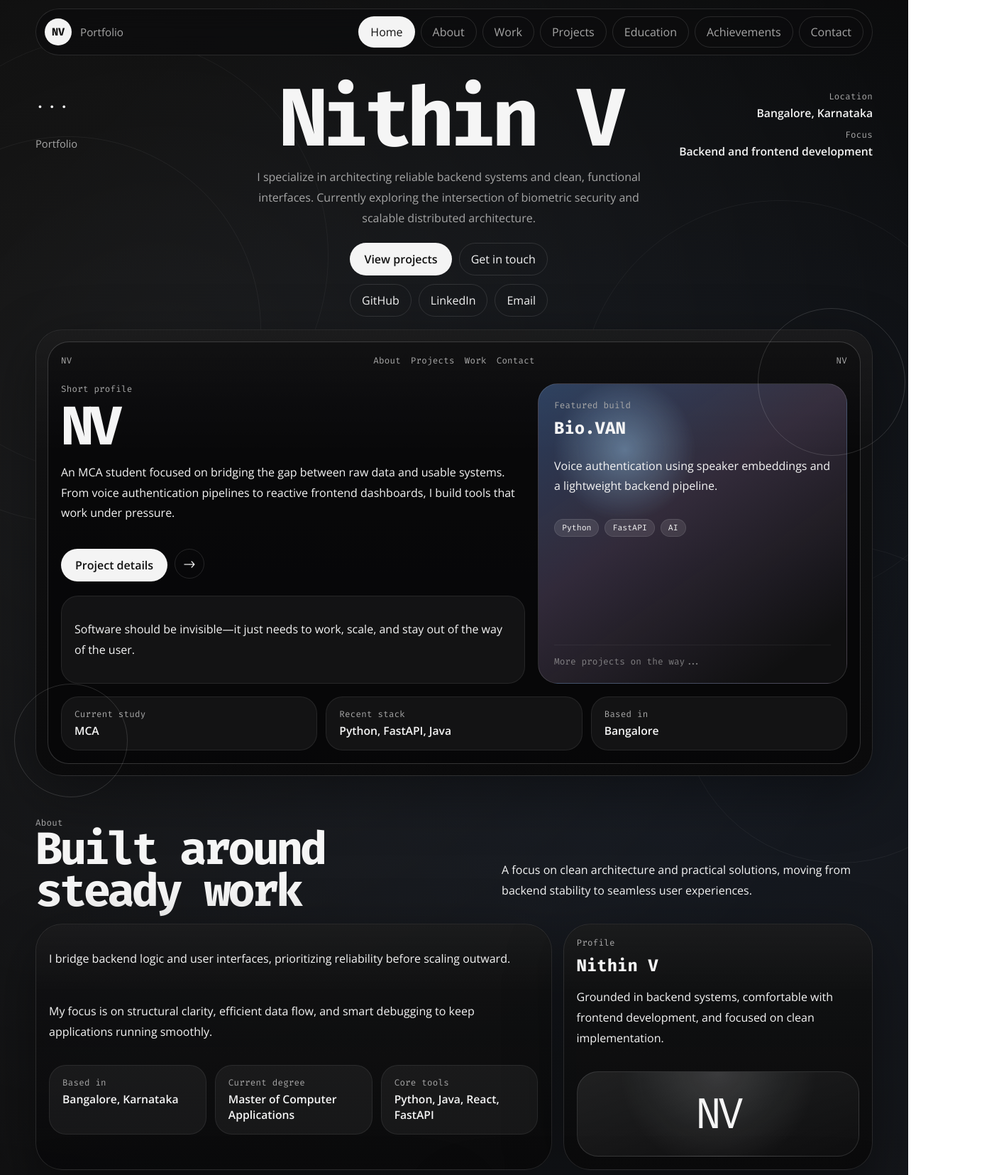
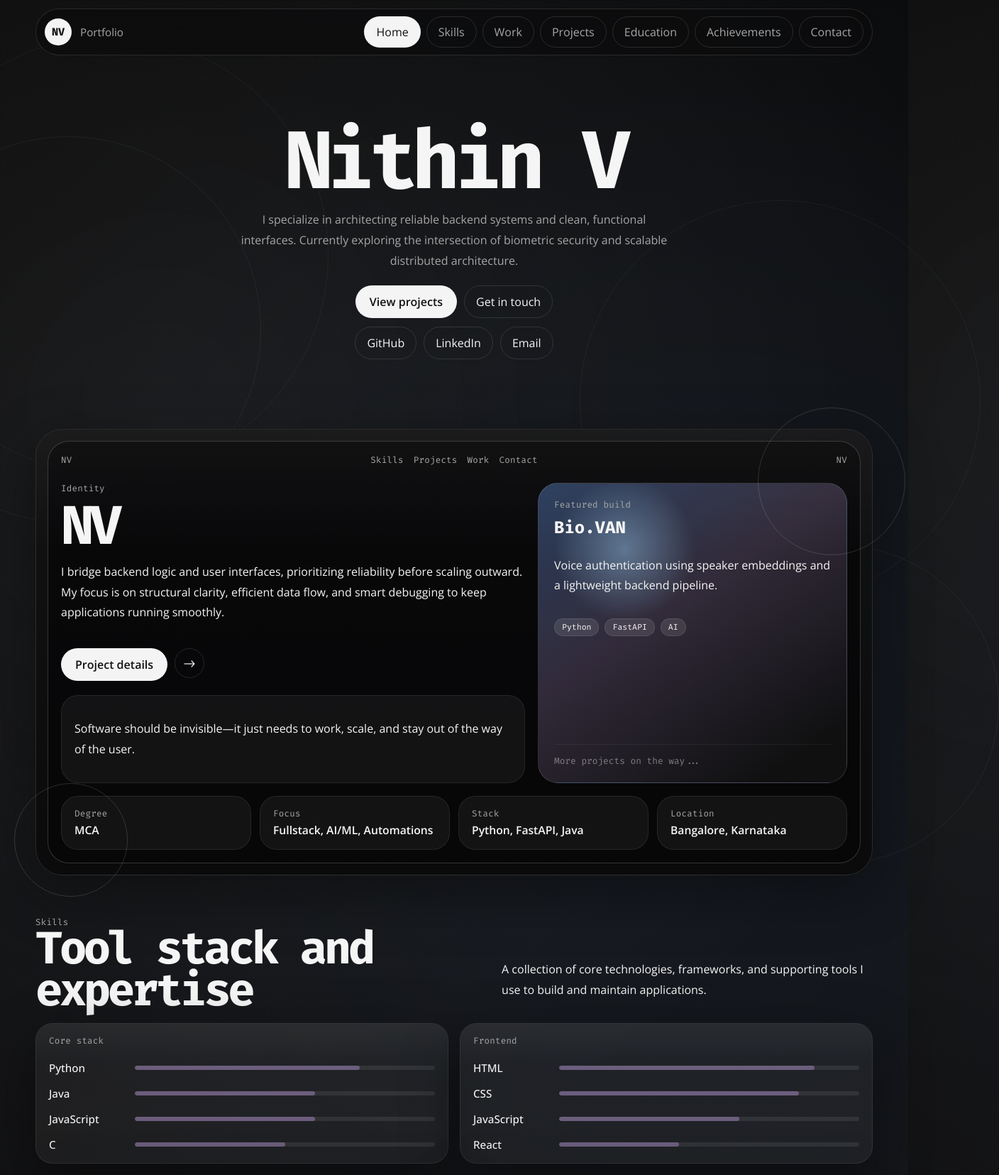
Before and after one commit to Nithin-joshua/Portfolio, a React (Vite) app: page / in a window 1280 px wide. Shown: the top 1655 px of the page at 71% size, 1408 px wide, since content can reach past the window. Built offline with nearby package versions, Linux system fonts and the light colour scheme.

Commit message:
Refactor: Merge About into Hero, extract Skills to separate section, add SiteFooter, and improve mobile layout visibility

```diff
--- a/src/App.jsx
+++ b/src/App.jsx
@@ -1,13 +1,14 @@
 // This file assembles the single-page portfolio experience.
 import SiteHeader from './components/SiteHeader';
 import HeroSection from './components/HeroSection';
-import AboutSection from './components/AboutSection';
+import SkillsSection from './components/SkillsSection';
 import ExperienceSection from './components/ExperienceSection';
 import ProjectsSection from './components/ProjectsSection';
 import EducationSection from './components/EducationSection';
 import AchievementsSection from './components/AchievementsSection';
 import CertificationsSection from './components/CertificationsSection';
 import ContactSection from './components/ContactSection';
+import SiteFooter from './components/SiteFooter';
 import { portfolio } from './data/portfolio';
 import useActiveSection from './hooks/useActiveSection';
 
@@ -30,7 +31,7 @@ function App() {
 
         <main className="page-content">
           <HeroSection hero={portfolio.hero} links={portfolio.links} />
-          <AboutSection about={portfolio.about} />
+          <SkillsSection skills={portfolio.skills} />
           <ExperienceSection experience={portfolio.experience} />
           <ProjectsSection projects={portfolio.projects} />
           <EducationSection education={portfolio.education} />
@@ -38,6 +39,8 @@ function App() {
           <CertificationsSection certifications={portfolio.certifications} />
           <ContactSection contact={portfolio.contact} />
         </main>
+
+        <SiteFooter />
       </div>
     </div>
   );
--- a/src/components/HeroSection.jsx
+++ b/src/components/HeroSection.jsx
@@ -12,11 +12,6 @@ function HeroSection({ hero, links }) {
       className={`hero-section reveal ${isVisible ? 'is-visible' : ''}`}
     >
       <div className="hero-top">
-        <div className="hero-side-note">
-          <span className="hero-dot-row">...</span>
-          <p>{hero.smallNote}</p>
-        </div>
-
         <div className="hero-copy">
           <h1 className="hero-title">
             {hero.titleLines.map((line) => (
@@ -59,15 +54,6 @@ function HeroSection({ hero, links }) {
               </a>
             ))}
           </div>
-        </div>
-
-        <div className="hero-meta">
-          {hero.meta.map((item) => (
-            <div key={item.label} className="hero-meta-item">
-              <p className="meta-label">{item.label}</p>
-              <p className="meta-value">{item.value}</p>
-            </div>
-          ))}
         </div>
       </div>
 
--- /dev/null
+++ b/src/components/SiteFooter.jsx
@@ -0,0 +1,18 @@
+// This file renders the site-wide footer.
+import React from 'react';
+
+function SiteFooter() {
+  const currentYear = new Date().getFullYear();
+
+  return (
+    <footer className="site-footer">
+      <div className="footer-content">
+        <p className="footer-note">
+          Portfolio website by Nithin V &copy; {currentYear}
+        </p>
+      </div>
+    </footer>
+  );
+}
+
+export default SiteFooter;
--- a/src/components/AboutSection.jsx
+++ b/src/components/SkillsSection.jsx
@@ -1,8 +1,8 @@
-// This file presents the summary, identity notes, and grouped skills.
+// This file presents the summary and grouped skills.
 import { useEffect, useRef, useState } from 'react';
 import SectionShell from './SectionShell';
 
-function AboutSection({ about }) {
+function SkillsSection({ skills }) {
   const skillsRef = useRef(null);
   const [skillsVisible, setSkillsVisible] = useState(false);
 
@@ -23,44 +23,13 @@ function AboutSection({ about }) {
 
   return (
     <SectionShell
-      id={about.id}
-      kicker={about.kicker}
-      title={about.title}
-      intro={about.intro}
+      id={skills.id}
+      kicker={skills.kicker}
+      title={skills.title}
+      intro={skills.intro}
     >
-      <div className="about-layout">
-        <div className="panel about-copy-panel">
-          <div className="about-paragraphs">
-            {about.paragraphs.map((paragraph) => (
-              <p key={paragraph}>{paragraph}</p>
-            ))}
-          </div>
-
-          <div className="fact-grid">
-            {about.quickFacts.map((fact) => (
-              <div key={fact.label} className="fact-card">
-                <p className="fact-label">{fact.label}</p>
-                <p className="fact-value">{fact.value}</p>
-              </div>
-            ))}
-          </div>
-        </div>
-
-        <div className="about-side">
-          <div className="panel identity-panel">
-            <div>
-              <p className="panel-kicker">{about.identity.overline}</p>
-              <h3 className="identity-title">{about.identity.title}</h3>
-              <p className="identity-text">{about.identity.detail}</p>
-            </div>
-
-            <div className="identity-monogram">{about.identity.monogram}</div>
-          </div>
-        </div>
-      </div>
-
       <div className="skill-groups full-width-skills" ref={skillsRef}>
-        {about.skillGroups.map((group) => (
+        {skills.skillGroups.map((group) => (
           <div
             key={group.title}
             className={`panel skill-group ${group.title === 'Frameworks' ? 'circle-card centered-skill-card' : ''}`}
@@ -84,4 +53,4 @@ function AboutSection({ about }) {
   );
 }
 
-export default AboutSection;
+export default SkillsSection;
--- a/src/data/portfolio.js
+++ b/src/data/portfolio.js
@@ -20,7 +20,7 @@ export const portfolio = {
   ],
   navigation: [
     { id: 'hero', label: 'Home' },
-    { id: 'about', label: 'About' },
+    { id: 'skills', label: 'Skills' },
     { id: 'experience', label: 'Work' },
     { id: 'projects', label: 'Projects' },
     { id: 'education', label: 'Education' },
@@ -29,12 +29,7 @@ export const portfolio = {
   ],
   hero: {
     id: 'hero',
-    smallNote: 'Portfolio',
     titleLines: ['Nithin V'],
-    meta: [
-      { label: 'Location', value: 'Bangalore, Karnataka' },
-      { label: 'Focus', value: 'Backend and frontend development' },
-    ],
     intro:
       'I specialize in architecting reliable backend systems and clean, functional interfaces. Currently exploring the intersection of biometric security and scalable distributed architecture.',
     primaryAction: {
@@ -46,11 +41,11 @@ export const portfolio = {
       target: 'contact',
     },
     board: {
-      sectionTabs: ['About', 'Projects', 'Work', 'Contact'],
-      cardLabel: 'Short profile',
+      sectionTabs: ['Skills', 'Projects', 'Work', 'Contact'],
+      cardLabel: 'Identity',
       cardTitle: 'NV',
       cardText:
-        'An MCA student focused on bridging the gap between raw data and usable systems. From voice authentication pipelines to reactive frontend dashboards, I build tools that work under pressure.',
+        'I bridge backend logic and user interfaces, prioritizing reliability before scaling outward. My focus is on structural clarity, efficient data flow, and smart debugging to keep applications running smoothly.',
       featureLabel: 'Featured build',
       featureTitle: 'Bio.VAN',
       featureText:
@@ -59,36 +54,21 @@ export const portfolio = {
       featureNote: 'More projects on the way...',
       featureAction: 'Project details',
       stats: [
-        { label: 'Current study', value: 'MCA' },
-        { label: 'Recent stack', value: 'Python, FastAPI, Java' },
-        { label: 'Based in', value: 'Bangalore' },
+        { label: 'Degree', value: 'MCA' },
+        { label: 'Focus', value: 'Fullstack, AI/ML, Automations' },
+        { label: 'Stack', value: 'Python, FastAPI, Java' },
+        { label: 'Location', value: 'Bangalore, Karnataka' },
       ],
       quote:
         'Software should be invisible—it just needs to work, scale, and stay out of the way of the user.',
     },
   },
-  about: {
-    id: 'about',
-    kicker: 'About',
-    title: 'Built around steady work',
+  skills: {
+    id: 'skills',
+    kicker: 'Skills',
+    title: 'Tool stack and expertise',
     intro:
-      'A focus on clean architecture and practical solutions, moving from backend stability to seamless user experiences.',
-    paragraphs: [
-      'I bridge backend logic and user interfaces, prioritizing reliability before scaling outward.',
-      'My focus is on structural clarity, efficient data flow, and smart debugging to keep applications running smoothly.',
-    ],
-    quickFacts: [
-      { label: 'Based in', value: 'Bangalore, Karnataka' },
-      { label: 'Current degree', value: 'Master of Computer Applications' },
-      { label: 'Core tools', value: 'Python, Java, React, FastAPI' },
-    ],
-    identity: {
-      overline: 'Profile',
-      title: 'Nithin V',
-      detail:
-        'Grounded in backend systems, comfortable with frontend development, and focused on clean implementation.',
-      monogram: 'NV',
-    },
+      'A collection of core technologies, frameworks, and supporting tools I use to build and maintain applications.',
     skillGroups: [
       {
         title: 'Core stack',
--- a/src/index.css
+++ b/src/index.css
@@ -96,7 +96,6 @@ a:hover {
 
 .site-shell {
   position: relative;
-  overflow: clip;
 }
 
 .page-ring {
@@ -131,7 +130,7 @@ a:hover {
 .app-inner {
   width: var(--page-width);
   margin: 0 auto;
-  padding: 12px 0 48px;
+  padding: 12px 0 0; /* Changed from 100px */
   position: relative;
   z-index: 1;
 }
@@ -233,10 +232,9 @@ a:hover {
 }
 
 .hero-top {
-  display: grid;
-  grid-template-columns: minmax(0, 0.9fr) minmax(0, 2fr) minmax(0, 0.95fr);
-  gap: 20px;
-  align-items: start;
+  display: flex;
+  justify-content: center;
+  padding: 60px 0 40px;
 }
 
 .hero-side-note {
@@ -260,6 +258,7 @@ a:hover {
   display: grid;
   justify-items: center;
   text-align: center;
+  margin-bottom: 40px;
 }
 
 .hero-title {
@@ -551,7 +550,7 @@ a:hover {
 
 .preview-stats {
   display: grid;
-  grid-template-columns: repeat(3, minmax(0, 1fr));
+  grid-template-columns: repeat(4, minmax(0, 1fr));
   gap: 12px;
   margin-top: 18px;
 }
@@ -907,7 +906,7 @@ a:hover {
 }
 
 .contact-section {
-  padding-top: 48px;
+  padding: 48px 0 60px;
 }
 
 .contact-panel {
@@ -940,9 +939,21 @@ a:hover {
   color: var(--color-text);
 }
 
+.site-footer {
+  width: 100%;
+  margin-top: 100px;
+  padding: 80px 0 120px;
+  border-top: 1px solid var(--color-border-strong);
+  text-align: center;
+  background: var(--color-bg);
+  position: relative;
+  z-index: 100;
+}
+
 .footer-note {
-  margin-top: 16px;
-  text-align: center;
+  color: #ffffff;
+  font-family: 'Fira Code', monospace;
+  font-size: 1rem;
 }
 
 .achievements-list {
@@ -1043,8 +1054,7 @@ a:hover {
     width: 100%;
   }
 
-  .preview-stats,
-  .hero-meta {
+  .preview-stats {
     grid-template-columns: 1fr;
   }
 
@@ -1058,6 +1068,7 @@ a:hover {
   .project-media,
   .contact-panel {
     padding: 16px;
+    align-items: start;
   }
 
   .hero-title {
@@ -1100,11 +1111,6 @@ a:hover {
     text-align: center;
   }
 
-  .hero-meta {
-    grid-template-columns: 1fr;
-    gap: 12px;
-  }
-
   .stat-card,
   .fact-card,
   .skill-group,
```
